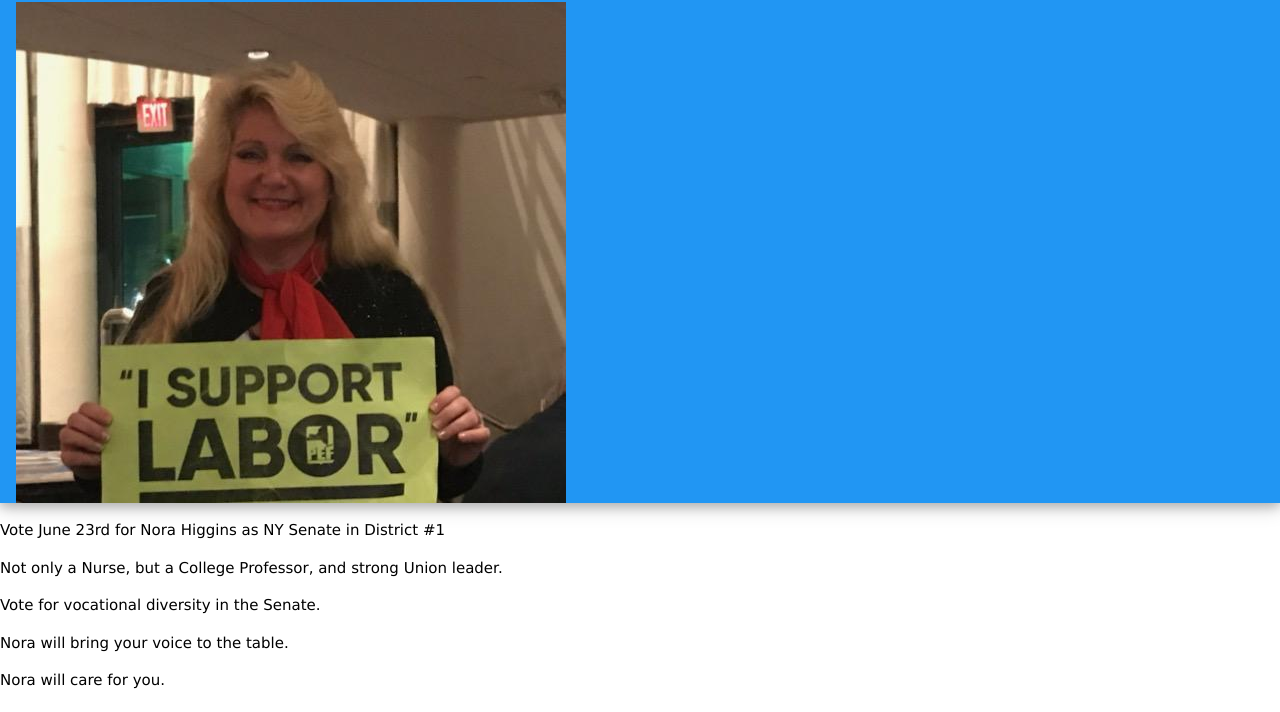
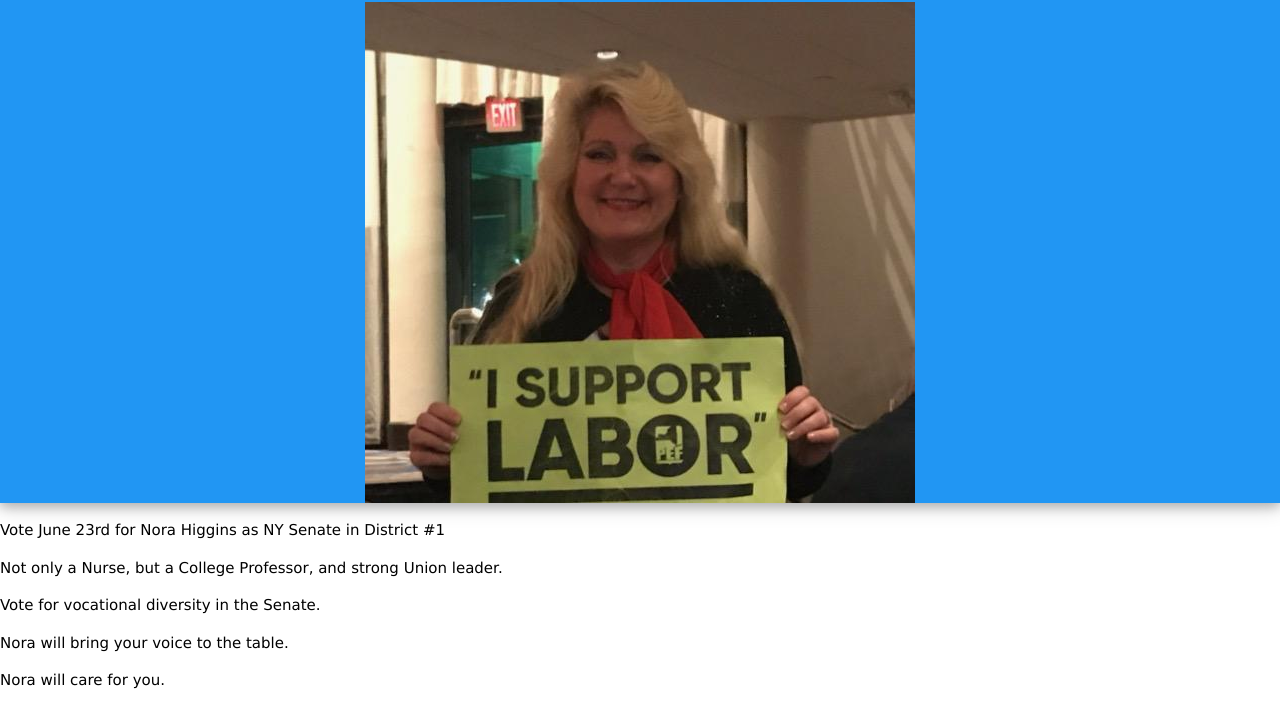
Before and after one commit to nursenora4nysenate/nursenora4nysenate, a plain HTML site: page public/index.html in a window 1280 px wide. Shown: the part 88-800 px from the top of the page. Drawn offline with nearby package versions, Linux system fonts and the light colour scheme.

Commit message:
centering text

```diff
--- a/public/index.html
+++ b/public/index.html
@@ -9,7 +9,7 @@
     <title>NurseNora4NYSenate</title>
   </head>
   <body>
-  	<div class="w3-panel w3-blue w3-card-4">
+  	<div class="w3-panel w3-blue w3-card-4 w3-center">
     		<h1><span>Nurse Nora</span> <span>4</span> <span>NY Senate #1</span></h1>
     		<img src="/images/img02.jpg">
     </div>
```
